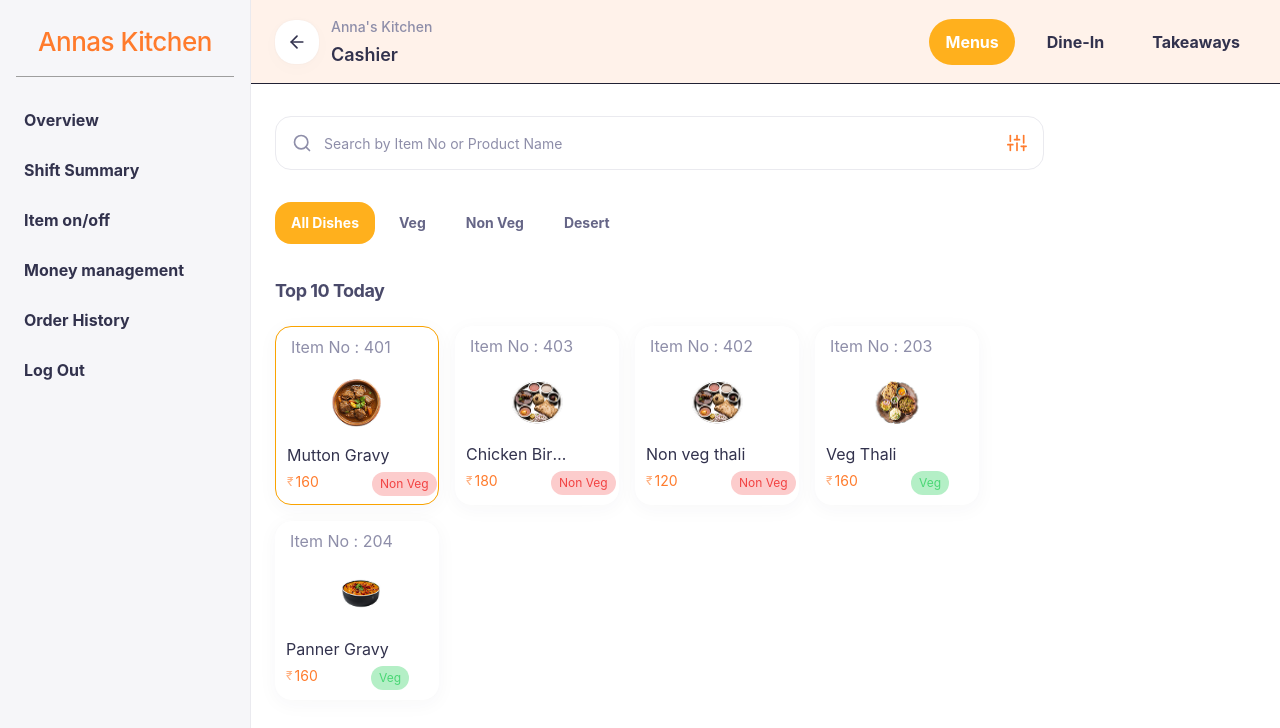
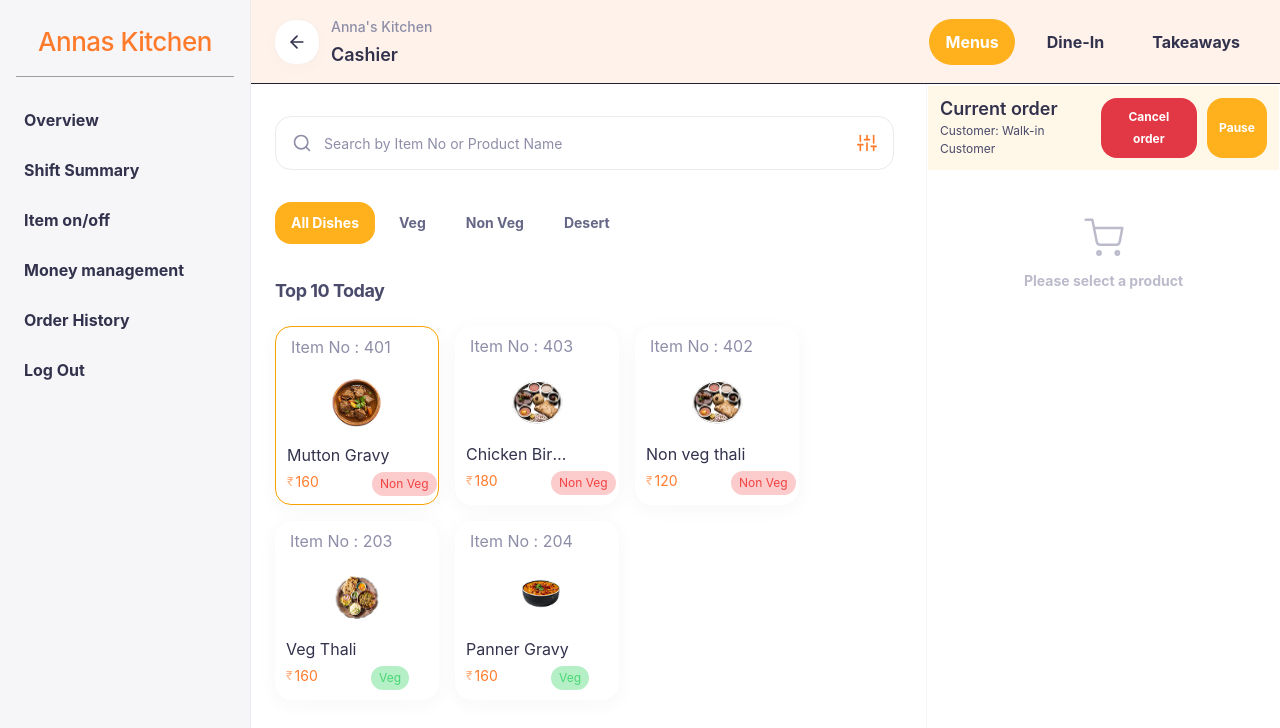
Before and after one commit to manojacccenture-wq/fooderp, a React (Vite) app: page /dashboard/menu in a window 1280 px wide. Shown: the top 728 px of the page. Built offline with nearby package versions, Linux system fonts and the light colour scheme.

Commit message:
Fix:Please_Select_Product

```diff
--- a/src/pages/Menu/MenuPage.jsx
+++ b/src/pages/Menu/MenuPage.jsx
@@ -688,8 +688,7 @@ export const MenuPage = ({ initialOrderType = 'dine_in' }) => {
 
       {/* Right Panel */}
       {/* Right Panel */}
-      {orderItems.length > 0 && (
-        <div className="w-[354px] h-full max-h-screen bg-white border-l border-[#f3f5f9] flex flex-col relative shrink-0">
+      <div className="w-[354px] h-full max-h-screen bg-white border-l border-[#f3f5f9] flex flex-col relative shrink-0">
 
           {rightView === 'order' && (
             <div className="flex-1 overflow-y-auto pb-4 flex flex-col">
@@ -743,7 +742,14 @@ export const MenuPage = ({ initialOrderType = 'dine_in' }) => {
                       />
                     ))}
                     {orderItems.length === 0 && (
-                      <span className="text-sm text-[#8e8ea9] text-center my-4">No items in the order.</span>
+                      <div className="flex flex-col items-center justify-center py-8 opacity-60">
+                        <svg width="40" height="40" viewBox="0 0 24 24" fill="none" stroke="#8e8ea9" strokeWidth="1.5" strokeLinecap="round" strokeLinejoin="round" className="mb-3">
+                          <circle cx="9" cy="21" r="1"></circle>
+                          <circle cx="20" cy="21" r="1"></circle>
+                          <path d="M1 1h4l2.68 13.39a2 2 0 0 0 2 1.61h9.72a2 2 0 0 0 2-1.61L23 6H6"></path>
+                        </svg>
+                        <span className="text-[14px] font-bold text-[#8e8ea9]">Please select a product</span>
+                      </div>
                     )}
                   </div>
 
@@ -777,7 +783,7 @@ export const MenuPage = ({ initialOrderType = 'dine_in' }) => {
                     </div>
                   ) : (
                     <>
-                      {kotStatus !== 'sent' && (
+                      {kotStatus !== 'sent' && orderItems.length > 0 && (
                         <>
                           <div className="px-4 mt-6">
                             <h3 className="text-[16px] font-bold text-[#32324d] mb-4">Order Type :</h3>
@@ -1074,10 +1080,15 @@ export const MenuPage = ({ initialOrderType = 'dine_in' }) => {
           )}
 
           {/* Bottom Button Fixed */}
+          {orderItems.length > 0 && (
           <div className="px-4 pt-4 pb-8 shrink-0 bg-white sticky bottom-0 z-10">
             {rightView === 'order' ? (
               orderType === 'take_away' ? (
-                <button className="w-full bg-[#ffb01d] text-white py-[14px] rounded-[16px] font-bold text-[16px] shadow-[0px_4px_20px_0px_rgba(50,50,71,0.04)]" onClick={handlePrintBilling}>
+                <button
+                  className="w-full bg-[#ffb01d] text-white py-[14px] rounded-[16px] font-bold text-[16px] shadow-[0px_4px_20px_0px_rgba(50,50,71,0.04)] disabled:opacity-50 disabled:cursor-not-allowed"
+                  onClick={handlePrintBilling}
+                  disabled={orderItems.length === 0}
+                >
                   Print Billing
                 </button>
               ) : kotStatus === 'sent' ? (
@@ -1088,7 +1099,7 @@ export const MenuPage = ({ initialOrderType = 'dine_in' }) => {
                 <button
                   className="w-full bg-[#ffb01d] text-white py-[14px] rounded-[16px] font-bold text-[16px] shadow-[0px_4px_20px_0px_rgba(50,50,71,0.04)] disabled:opacity-50 disabled:cursor-not-allowed"
                   onClick={handleSendKOT}
-                  disabled={orderType === 'dine_in' && !selectedTable}
+                  disabled={(orderType === 'dine_in' && !selectedTable) || orderItems.length === 0}
                 >
                   Send to KOT
                 </button>
@@ -1112,7 +1123,8 @@ export const MenuPage = ({ initialOrderType = 'dine_in' }) => {
               </div>
             )}
           </div>
-        </div>)}
+          )}
+        </div>
 
       <SplitOrderModal
         isOpen={isSplitModalOpen}
```
